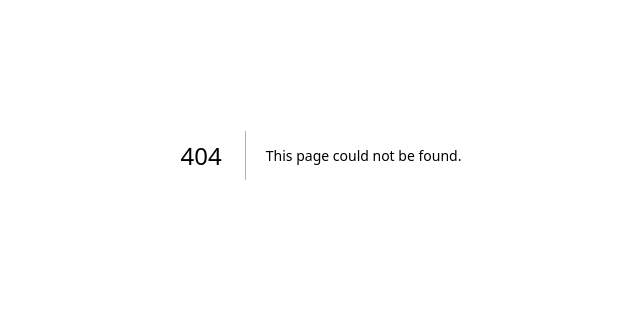
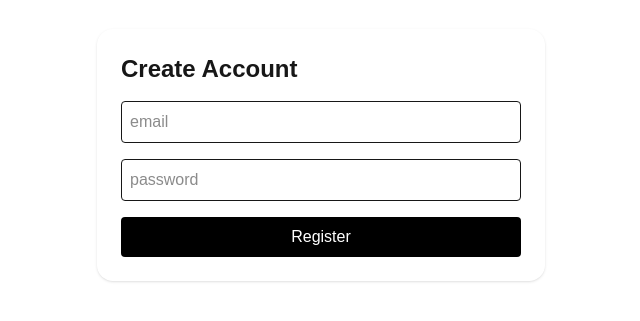
Before and after one commit to dykkyongdo/SkillSync, a Next.js app in the folder frontend/: page /register in a window 1280 px wide. Before the commit this address had no page. Shown: the part 245-566 px from the top of the page, without its empty margins (319-959 px from the left). Built offline with nearby package versions, Linux system fonts and the light colour scheme; no server answers.

Commit message:
add test register page

```diff
--- /dev/null
+++ b/frontend/src/app/register/page.tsx
@@ -0,0 +1,40 @@
+"use client";
+import { useState } from "react";
+import { api } from "@/lib/api";
+import { useAuth } from "@/contexts/AuthContext";
+import { useRouter } from "next/navigation";
+
+export default function RegisterPage() {
+  const { login } = useAuth();
+  const router = useRouter();
+  const [email, setEmail] = useState("");
+  const [password, setPassword] = useState("");
+  const [err, setErr] = useState<string | null>(null);
+
+  async function onSubmit(e: React.FormEvent) {
+    e.preventDefault();
+    setErr(null);
+    try {
+      const res = await api<{ token: string }>("/api/auth/login", {
+        method: "POST",
+        body: JSON.stringify({email, password}),
+      });
+      login(res.token);
+      router.push("/groups");
+    } catch (e: any) {
+      setErr(e.message);
+    }
+  }
+
+  return (
+    <main className="min-h-dvh grid place-items-center p-6">
+      <form onSubmit={onSubmit} className="w-full max-w-md space-y-4 p-6 rounded-2xl shadow">
+        <h1 className="text-2xl font-semibold">Create Account</h1>
+        <input className="w-full border p-2 rounded" placeholder="email" value={email} onChange={e=>setEmail(e.target.value)}/>
+        <input className="w-full border p-2 rounded" placeholder="password" type="password" value={password} onChange={e=>setPassword(e.target.value)}/>
+        {err && <p className="text-sm text-red-600">{err}</p>}
+        <button className="w-full p-2 rounded bg-black text-white">Register</button>
+      </form>
+    </main>
+  )
+}
```
